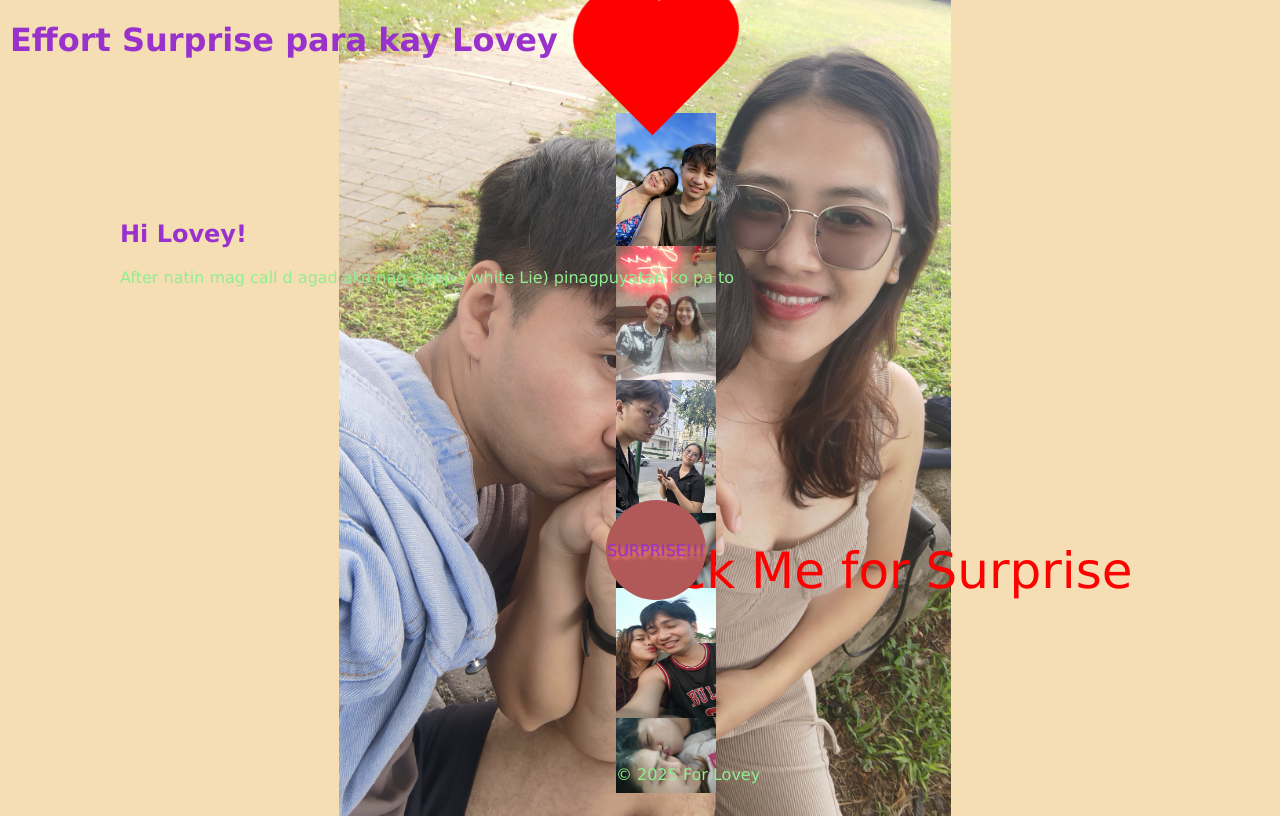
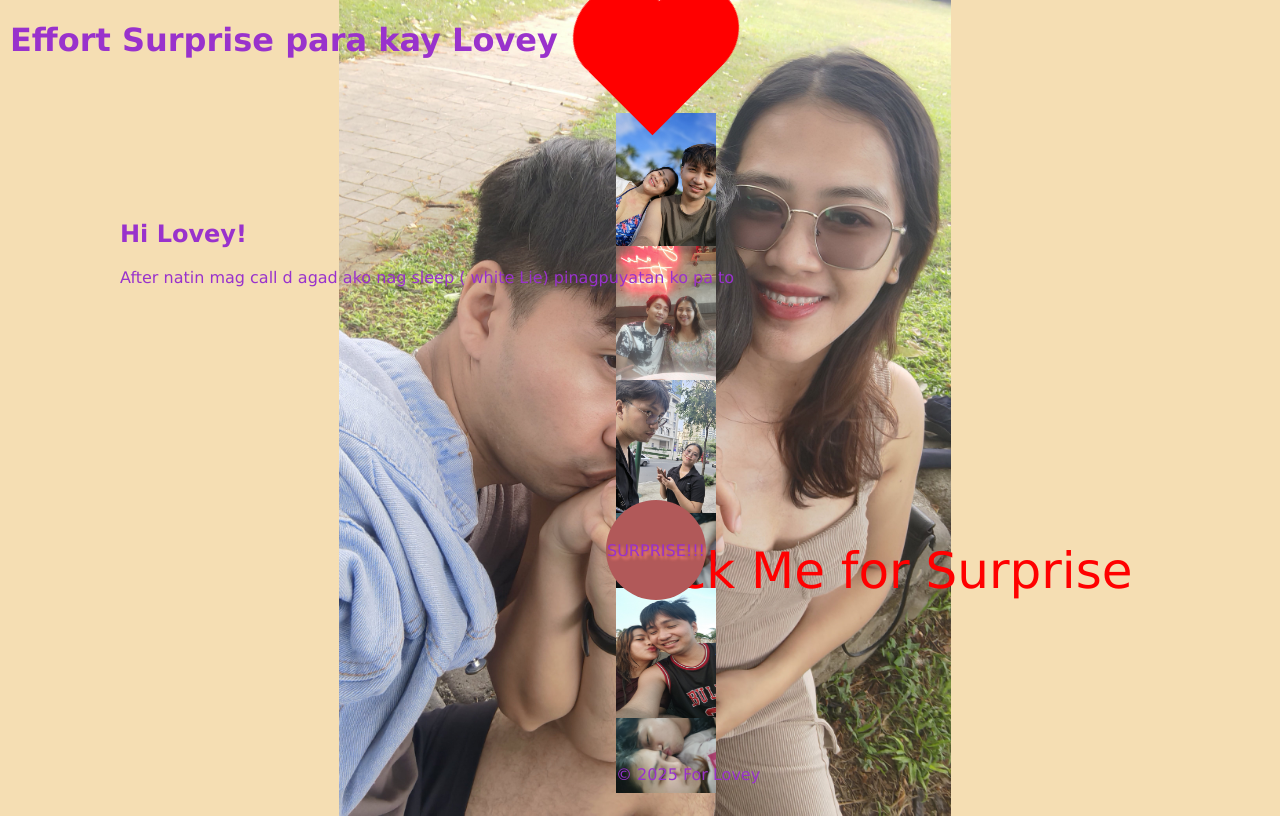
Before and after one commit to Seaniity/Surprise-for-Lovey, a plain HTML site: page index.html in a window 1280 px wide. Drawn offline with Linux system fonts and the light colour scheme.

Commit message:
Update style.css

```diff
--- a/style.css
+++ b/style.css
@@ -33,7 +33,7 @@ a{
     font-size: 50px;
 }
 p{
-    color: lightgreen;
+    color: darkorchid;
 }
 
     .heart {
```
